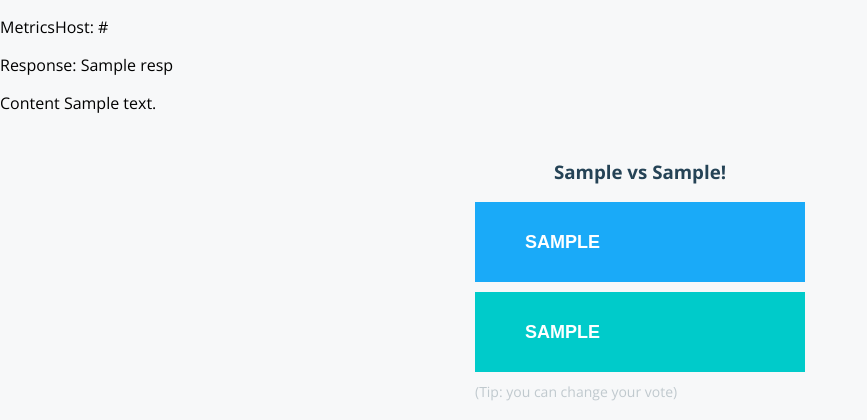
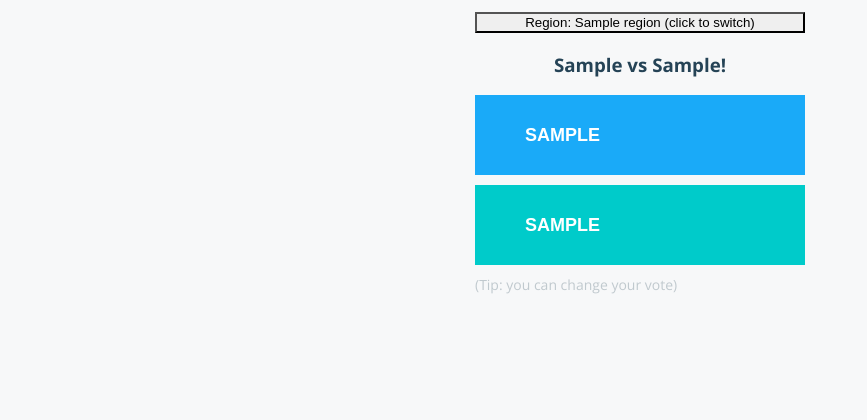
Before and after one commit to Clabfabs/voting-app, a Flask app: template templates/index.html in a window 1280 px wide. Shown: the top 420 px of the page, without its empty margins (0-867 px from the left). Run offline with Flask 2, Linux system fonts and the light colour scheme; the template is opened without the code that fills it: most values are stand-ins (such as "Sample title", 1, 10 or a date in 2020); some libraries are stand-ins or nearby versions.

Commit message:
enabled region switch

```diff
--- a/app.py
+++ b/app.py
@@ -2,16 +2,14 @@ from flask import Flask
 from flask import render_template
 from flask import request
 from flask import make_response
+from flask import redirect
+from flask import url_for
 from utils import connect_to_redis
-from httplib2 import Http
-from urllib import urlencode
 import os
 import socket
 import random
 import json
-
-h = Http()
-
+import requests
 
 option_a = os.getenv('OPTION_A', "Batman")
 option_b = os.getenv('OPTION_B', "Superman")
@@ -19,6 +17,8 @@ hostname = socket.gethostname()
 app = Flask(__name__)
 
 metrics_url = os.environ.get('METRICS_URL')
+
+region = 'us'
 
 @app.route("/", methods=['POST', 'GET'])
 def hello():
@@ -31,11 +31,15 @@ def hello():
             vote = None
 
             if request.method == 'POST':
-                data = dict(origin='us')
-                resp, content = h.request(metrics_url + '/v1/clicks', 'Post', urlencode(data))
                 vote = request.form['vote']
                 data = json.dumps({'voter_id': voter_id, 'vote': vote})
                 redis.rpush('votes', data)
+                try:
+                    requests.post('http://' + metrics_url + '/v1/clicks', data={'origin': region})
+                except requests.exceptions.RequestException:
+                    print 'Metric POST request not possible. Did you set METRIC_URL correctly?'
+
+
 
             resp = make_response(render_template(
                 'index.html',
@@ -43,9 +47,7 @@ def hello():
                 option_b=option_b,
                 hostname=hostname,
                 vote=vote,
-                metrics_url=metrics_url,
-                resp=resp,
-                content=content
+                region=region
             ))
             resp.set_cookie('voter_id', voter_id)
             return resp
@@ -53,5 +55,21 @@ def hello():
             redis = connect_to_redis(os.environ.get('REDIS_HOST'))
 
 
+@app.route("/regionswitch", methods=['POST'])
+def regionswitch():
+    global region
+
+    if region == 'us':
+        region = 'eu'
+    elif region == 'eu':
+        region = 'us'
+    else:
+        region = 'us'
+
+    print 'region switched to ' + region + '!'
+
+    return redirect('/')
+
+
 if __name__ == "__main__":
     app.run(host='0.0.0.0', port=80, debug=True)
--- a/requirements.txt
+++ b/requirements.txt
@@ -1,3 +1,3 @@
 Flask
 Redis
-httplib2
+requests
--- a/templates/index.html
+++ b/templates/index.html
@@ -4,18 +4,18 @@
     <meta charset="utf-8">
     <title>{{option_a}} vs {{option_b}}!</title>
     <base href="/index.html">
-    <meta name = "viewport" content = "width=device-width, initial-scale = 1.0">
+    <meta name="viewport" content="width=device-width, initial-scale = 1.0">
     <meta name="keywords" content="docker-compose, docker, stack">
     <meta name="author" content="Tutum dev team">
-    <link rel='stylesheet' href="{{ url_for('static',filename='stylesheets/style.css') }}" />
+    <link rel='stylesheet' href="{{ url_for('static',filename='stylesheets/style.css') }}"/>
     <link rel="stylesheet" href="https://maxcdn.bootstrapcdn.com/font-awesome/4.4.0/css/font-awesome.min.css">
 </head>
 <body>
-    <p>MetricsHost: {{metrics_url}}</p>
-    <p>Response: {{resp}}</p>
-    <p>Content {{content}}</p>
 <div id="content-container">
     <div id="content-container-center">
+        <form id="region" name='form' method="POST" action="/regionswitch">
+            <button type="submit" name="region">Region: {{region}} (click to switch)</button>
+        </form>
         <h3>{{option_a}} vs {{option_b}}!</h3>
         <form id="choice" name='form' method="POST" action="/">
             <button id="a" type="submit" name="vote" class="a" value="a">{{option_a}}</button>
@@ -36,15 +36,15 @@
 <script>
     var vote = "{{vote}}";
 
-      if(vote == "a"){
+    if (vote == "a") {
         $(".a").prop('disabled', true);
         $(".a").html('{{option_a}} <i class="fa fa-check-circle"></i>');
-        $(".b").css('opacity','0.5');
+        $(".b").css('opacity', '0.5');
     }
-      if(vote == "b"){
+    if (vote == "b") {
         $(".b").prop('disabled', true);
         $(".b").html('{{option_b}} <i class="fa fa-check-circle"></i>');
-        $(".a").css('opacity','0.5');
+        $(".a").css('opacity', '0.5');
     }
 </script>
 {% endif %}
```
Lines whose indentation alone changed are shown as unchanged.
